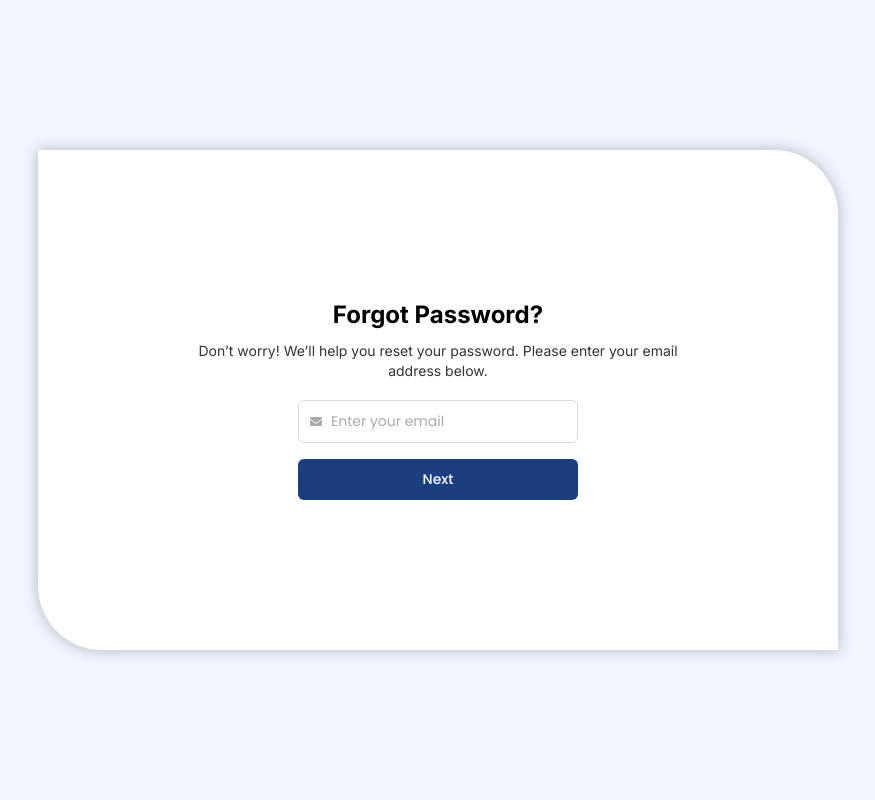
After one commit to NeoRyumasil/Proyek-Tugas-Besar-IMPAL_MoneyTime, a Flask app: page /forgot-password in a window 1280 px wide. The commit adds this page. Shown: the whole page, without its empty margins (202-1077 px from the left). Run offline with Flask 3, Linux system fonts and the light colour scheme.

Commit message:
penambahan forgot password dan remmember me checkbox

```diff
--- /dev/null
+++ b/MoneyTime/View/Templates/forgot_password.html
@@ -0,0 +1,80 @@
+<!DOCTYPE html>
+<html lang="en">
+<head>
+    <meta charset="UTF-8">
+    <meta name="viewport" content="width=device-width, initial-scale=1.0">
+    <title>MoneyTime - Reset Password</title>
+    <link rel="stylesheet" href="https://cdnjs.cloudflare.com/ajax/libs/font-awesome/6.5.2/css/all.min.css">
+    <link rel="stylesheet" href="{{ url_for('static', filename='styleForgotPassword.css') }}">
+</head>
+<body>
+
+    <div class="main-container">
+
+        <div class="step-container" id="step-1-email">
+            <form class="step-form" id="form-send-otp">
+                <h1>Forgot Password?</h1>
+                <p>Don’t worry! We’ll help you reset your password. Please enter your email address below.</p>
+
+                <div class="input-group">
+                    <i class="fa-solid fa-envelope"></i>
+                    <input type="email" name="email" placeholder="Enter your email" required>
+                </div>
+
+                <div id="step-1-error" class="error-message" style="display: none;"></div>
+                <button type="submit" class="submit-btn">Next</button>
+            </form>
+        </div>
+
+        <div class="step-container" id="step-2-otp" style="display: none;">
+            <form class="step-form" id="form-verify-otp">
+                <h1>Verify your email address</h1>
+                <p>We’ve sent a 4-digit verification code to your email. Please check your inbox and enter the code below.</p>
+
+                <div class="otp-input-group">
+                    <i class="fa-solid fa-key"></i>
+                    <div class="otp-inputs">
+                        <input type="text" id="otp-1" maxlength="1" required>
+                        <input type="text" id="otp-2" maxlength="1" required>
+                        <input type="text" id="otp-3" maxlength="1" required>
+                        <input type="text" id="otp-4" maxlength="1" required>
+                    </div>
+                </div>
+
+                <div id="step-2-error" class="error-message" style="display: none;"></div>
+                <button type="submit" class="submit-btn">Verify Email</button>
+
+                <p class="resend-text">Didn’t receive a code? <a href="#">Resend</a></p>
+            </form>
+        </div>
+
+        <div class="step-container" id="step-3-password" style="display: none;">
+            <form class="step-form" id="form-update-password">
+                <h1>Set a new password</h1>
+                <p>Create a strong new password for your account.</p>
+
+                <div class="input-group">
+                    <i class="fa-solid fa-lock"></i>
+                    <input type="password" name="new_password" id="new-password" placeholder="Create new password" required>
+                    <i class="fa-regular fa-eye-slash password-toggle" id="toggle-new-password"></i>
+                </div>
+
+                <div class="input-group">
+                    <i class="fa-solid fa-lock"></i>
+                    <input type="password" name="confirm_password" id="confirm-password" placeholder="Confirm new password" required>
+                    <i class="fa-regular fa-eye-slash password-toggle" id="toggle-confirm-password"></i>
+                </div>
+
+                <div id="step-3-error" class="error-message" style="display: none;"></div>
+                <button type="submit" class="submit-btn">Update Password</button>
+            </form>
+        </div>
+
+    </div>
+
+    <!-- Toast Container -->
+    <div class="toast-container" id="toast-container"></div>
+
+    <script src="{{ url_for('static', filename='scriptForgotPassword.js') }}"></script>
+</body>
+</html>
--- a/MoneyTime/View/Templates/index.html
+++ b/MoneyTime/View/Templates/index.html
@@ -10,7 +10,7 @@
     <div class="header-guest">
         <div class="header-guest-container">
             <div class="name-and-logo">
-                <img class="image-13-icon" alt="" src="{{ url_for('static', filename='logo_moneytime.png') }}">
+                <img class="image-13-icon" alt="" src="{{ url_for('static', filename='logoMoneyTime.svg') }}">
                 <div class="name">
                     <div class="logo">MoneyTime</div>
                 </div>
--- /dev/null
+++ b/MoneyTime/View/static/scriptForgotPassword.js
@@ -0,0 +1,265 @@
+document.addEventListener('DOMContentLoaded', () => {
+
+    // Get the steps
+    const step1 = document.getElementById('step-1-email');
+    const step2 = document.getElementById('step-2-otp');
+    const step3 = document.getElementById('step-3-password');
+
+    // Get the forms
+    const form1 = document.getElementById('form-send-otp');
+    const form2 = document.getElementById('form-verify-otp');
+    const form3 = document.getElementById('form-update-password');
+
+    // Get error divs
+    const error1 = document.getElementById('step-1-error');
+    const error2 = document.getElementById('step-2-error');
+    const error3 = document.getElementById('step-3-error');
+
+    // Toast container
+    const toastContainer = document.getElementById('toast-container');
+
+    // Function to show toast
+    function showToast(message, type = 'success') {
+        const toast = document.createElement('div');
+        toast.className = `toast ${type}`;
+        toast.textContent = message;
+        toastContainer.appendChild(toast);
+
+        // Trigger animation
+        setTimeout(() => {
+            toast.classList.add('show');
+        }, 100);
+
+        // Remove toast after 3 seconds
+        setTimeout(() => {
+            toast.classList.remove('show');
+            setTimeout(() => {
+                toastContainer.removeChild(toast);
+            }, 300);
+        }, 3000);
+    }
+
+    // Handle Form 1: Send OTP
+    form1.addEventListener('submit', async (e) => {
+        e.preventDefault();
+        error1.style.display = 'none';
+        const formData = new FormData(form1);
+
+        try {
+            const response = await fetch('/send-otp', {
+                method: 'POST',
+                body: formData
+            });
+            const result = await response.json();
+
+            if (result.success) {
+                step1.style.display = 'none'; // Hide step 1
+                step2.style.display = 'block'; // Show step 2
+                showToast('OTP sent to your email!', 'success');
+            } else {
+                error1.textContent = result.message;
+                error1.style.display = 'block';
+                showToast(result.message, 'error');
+            }
+        } catch (err) {
+            error1.textContent = 'An error occurred. Please try again.';
+            error1.style.display = 'block';
+            showToast('An error occurred. Please try again.', 'error');
+        }
+    });
+
+    // OTP Input Handling
+    const otpInputs = document.querySelectorAll('.otp-inputs input');
+    let otpValue = '';
+
+    otpInputs.forEach((input, index) => {
+        input.addEventListener('input', (e) => {
+            // Allow only numbers
+            e.target.value = e.target.value.replace(/[^0-9]/g, '');
+
+            // Move to next input if current is filled
+            if (e.target.value && index < otpInputs.length - 1) {
+                otpInputs[index + 1].focus();
+            }
+
+            // Update OTP value
+            updateOtpValue();
+        });
+
+        input.addEventListener('keydown', (e) => {
+            if (e.key === 'Backspace' && !e.target.value && index > 0) {
+                otpInputs[index - 1].focus();
+            }
+        });
+
+        input.addEventListener('paste', (e) => {
+            e.preventDefault();
+            const paste = e.clipboardData.getData('text');
+            const pasteArray = paste.split('').slice(0, 4);
+
+            pasteArray.forEach((char, i) => {
+                if (otpInputs[index + i] && char.match(/[0-9]/)) {
+                    otpInputs[index + i].value = char;
+                }
+            });
+
+            updateOtpValue();
+            // Focus next empty input or last input
+            const nextEmpty = Array.from(otpInputs).find(inp => !inp.value);
+            if (nextEmpty) {
+                nextEmpty.focus();
+            } else {
+                otpInputs[otpInputs.length - 1].focus();
+            }
+        });
+    });
+
+    function updateOtpValue() {
+        otpValue = Array.from(otpInputs).map(input => input.value).join('');
+    }
+
+    // Handle Form 2: Verify OTP
+    form2.addEventListener('submit', async (e) => {
+        e.preventDefault();
+        error2.style.display = 'none';
+
+        if (otpValue.length !== 4) {
+            error2.textContent = 'Please enter the complete 4-digit code.';
+            error2.style.display = 'block';
+            showToast('Please enter the complete 4-digit code.', 'error');
+            return;
+        }
+
+        const formData = new FormData();
+        formData.append('otp', otpValue);
+
+        try {
+            const response = await fetch('/verify-otp', {
+                method: 'POST',
+                body: formData
+            });
+            const result = await response.json();
+
+            if (result.success) {
+                step2.style.display = 'none'; // Hide step 2
+                step3.style.display = 'block'; // Show step 3
+                showToast('Email verified successfully!', 'success');
+            } else {
+                error2.textContent = result.message;
+                error2.style.display = 'block';
+                showToast(result.message, 'error');
+            }
+        } catch (err) {
+            error2.textContent = 'An error occurred. Please try again.';
+            error2.style.display = 'block';
+            showToast('An error occurred. Please try again.', 'error');
+        }
+    });
+
+    // Timer for resend OTP
+    let resendTimer = null;
+    let timeLeft = 30;
+
+    function startResendTimer() {
+        const resendLink = document.querySelector('.resend-text a');
+        resendLink.style.pointerEvents = 'none';
+        resendLink.style.color = '#ccc';
+        resendLink.textContent = `Resend in ${timeLeft}s`;
+
+        resendTimer = setInterval(() => {
+            timeLeft--;
+            resendLink.textContent = `Resend in ${timeLeft}s`;
+
+            if (timeLeft <= 0) {
+                clearInterval(resendTimer);
+                resendLink.style.pointerEvents = 'auto';
+                resendLink.style.color = '#1A3E7F';
+                resendLink.textContent = 'Resend';
+                timeLeft = 30;
+            }
+        }, 1000);
+    }
+
+    // Start timer when step 2 is shown
+    const observer = new MutationObserver((mutations) => {
+        mutations.forEach((mutation) => {
+            if (mutation.type === 'attributes' && mutation.attributeName === 'style') {
+                const target = mutation.target;
+                if (target.id === 'step-2-otp' && target.style.display === 'block') {
+                    startResendTimer();
+                }
+            }
+        });
+    });
+
+    observer.observe(step2, { attributes: true, attributeFilter: ['style'] });
+
+    // Handle resend link click
+    document.querySelector('.resend-text a').addEventListener('click', (e) => {
+        e.preventDefault();
+        if (timeLeft === 30) {
+            // Simulate resend OTP
+            showToast('OTP resent to your email!', 'success');
+            startResendTimer();
+        }
+    });
+
+    // Handle Form 3: Update Password
+    form3.addEventListener('submit', async (e) => {
+        e.preventDefault();
+        error3.style.display = 'none';
+
+        const newPass = document.getElementById('new-password').value;
+        const confirmPass = document.getElementById('confirm-password').value;
+
+        if (newPass !== confirmPass) {
+            error3.textContent = 'Passwords do not match.';
+            error3.style.display = 'block';
+            showToast('Passwords do not match.', 'error');
+            return;
+        }
+
+        const formData = new FormData(form3);
+        try {
+            const response = await fetch('/update-password', {
+                method: 'POST',
+                body: formData
+            });
+            const result = await response.json();
+
+            if (result.success) {
+                showToast('Password updated successfully!', 'success');
+                // Redirect to login page after a short delay
+                setTimeout(() => {
+                    window.location.href = '/auth'; // Redirect to your login page
+                }, 1500);
+            } else {
+                error3.textContent = result.message;
+                error3.style.display = 'block';
+                showToast(result.message, 'error');
+            }
+        } catch (err) {
+            error3.textContent = 'An error occurred. Please try again.';
+            error3.style.display = 'block';
+            showToast('An error occurred. Please try again.', 'error');
+        }
+    });
+
+    // --- Password Toggle Function (copied from your scriptRegisLogin.js) ---
+    function setupPasswordToggle(inputId, toggleId) {
+        const passwordInput = document.getElementById(inputId);
+        const toggleIcon = document.getElementById(toggleId);
+
+        if (passwordInput && toggleIcon) {
+            toggleIcon.addEventListener('click', () => {
+                const type = passwordInput.getAttribute('type') === 'password' ? 'text' : 'password';
+                passwordInput.setAttribute('type', type);
+                toggleIcon.classList.toggle('fa-eye');
+                toggleIcon.classList.toggle('fa-eye-slash');
+            });
+        }
+    }
+
+    setupPasswordToggle('new-password', 'toggle-new-password');
+    setupPasswordToggle('confirm-password', 'toggle-confirm-password');
+});
--- /dev/null
+++ b/MoneyTime/View/static/styleForgotPassword.css
@@ -0,0 +1,219 @@
+@import url('https://fonts.googleapis.com/css2?family=Poppins:wght@400;500;600;700&display=swap');
+@import url('https://fonts.googleapis.com/css2?family=Inter:wght@400;500;700&display=swap');
+
+* {
+    margin: 0;
+    padding: 0;
+    box-sizing: border-box;
+}
+
+body {
+    font-family: 'Poppins', sans-serif;
+    display: flex;
+    justify-content: center;
+    align-items: center;
+    min-height: 100vh;
+    background-color: #F0F5FF;
+    overflow: hidden;
+}
+
+.main-container {
+    width: 100%;
+    max-width: 800px;
+    min-height: 500px;
+    background: white;
+    box-shadow: 0px 0px 15px rgba(0, 0, 0, 0.25);
+    border-top-right-radius: 64px;
+    border-bottom-left-radius: 64px;
+    display: flex;
+    justify-content: center;
+    align-items: center;
+    padding: 30px;
+}
+
+.step-container {
+    width: 100%;
+}
+
+.step-form {
+    max-width: 500px;
+    margin: 0 auto;
+    display: flex;
+    flex-direction: column;
+    align-items: center;
+    text-align: center;
+}
+
+.step-form h1 {
+    font-family: 'Inter', sans-serif;
+    font-size: 24px;
+    font-weight: 700;
+    color: #000;
+    margin-bottom: 12px;
+}
+
+.step-form p {
+    font-family: 'Inter', sans-serif;
+    font-size: 14px;
+    font-weight: 400;
+    color: #333;
+    line-height: 1.4;
+    margin-bottom: 20px;
+}
+
+.input-group {
+    position: relative;
+    margin-bottom: 16px;
+    width: 100%;
+    max-width: 280px; /* Controls width of input fields */
+}
+
+.input-group i {
+    position: absolute;
+    left: 12px;
+    top: 50%;
+    transform: translateY(-50%);
+    color: #aaa;
+    font-size: 12px;
+}
+
+.input-group i.password-toggle {
+    left: auto;
+    right: 12px;
+    cursor: pointer;
+}
+
+.input-group input {
+    width: 100%;
+    padding: 10px 10px 10px 32px;
+    border: 1px solid #DADADA;
+    border-radius: 6px;
+    font-size: 14px;
+    font-family: 'Poppins', sans-serif;
+}
+
+.input-group input::placeholder {
+    color: #A9A9A9;
+}
+
+.submit-btn {
+    width: 100%;
+    max-width: 280px;
+    padding: 10px;
+    background: #1A3E7F;
+    color: white;
+    font-size: 14px;
+    font-family: 'Poppins', sans-serif;
+    font-weight: 500;
+    border: none;
+    border-radius: 6px;
+    cursor: pointer;
+    transition: background-color 0.3s;
+}
+
+.submit-btn:hover {
+    background-color: #2a529a;
+}
+
+.error-message {
+    color: #e74c3c;
+    font-size: 14px;
+    margin-bottom: 15px;
+    width: 100%;
+    text-align: center;
+}
+
+.resend-text {
+    font-size: 14px;
+    color: #555;
+    margin-top: 15px;
+}
+
+.resend-text a {
+    color: #1A3E7F;
+    text-decoration: none;
+    font-weight: 600;
+}
+
+/* OTP Input Styles */
+.otp-input-group {
+    position: relative;
+    margin-bottom: 20px;
+    width: 100%;
+    max-width: 280px;
+}
+
+.otp-input-group i {
+    position: absolute;
+    left: 12px;
+    top: 50%;
+    transform: translateY(-50%);
+    color: #aaa;
+    font-size: 12px;
+    z-index: 1;
+}
+
+.otp-inputs {
+    display: flex;
+    justify-content: space-between;
+    margin-left: 32px;
+}
+
+.otp-inputs input {
+    width: 50px;
+    height: 50px;
+    border: 1px solid #DADADA;
+    border-radius: 6px;
+    font-size: 24px;
+    font-family: 'Poppins', sans-serif;
+    text-align: center;
+    background-color: #fff;
+    transition: border-color 0.3s;
+}
+
+.otp-inputs input:focus {
+    outline: none;
+    border-color: #1A3E7F;
+    box-shadow: 0 0 0 2px rgba(26, 62, 127, 0.1);
+}
+
+.otp-inputs input:not(:last-child) {
+    margin-right: 8px;
+}
+
+/* Toast Notifications */
+.toast-container {
+    position: fixed;
+    bottom: 20px;
+    right: 20px;
+    z-index: 1000;
+}
+
+.toast {
+    background-color: #4CAF50; /* Green for success */
+    color: white;
+    padding: 8px 12px;
+    border-radius: 6px;
+    margin-bottom: 8px;
+    font-size: 12px;
+    font-family: 'Poppins', sans-serif;
+    box-shadow: 0 2px 8px rgba(0, 0, 0, 0.1);
+    opacity: 0;
+    transform: translateY(15px);
+    transition: opacity 0.3s ease, transform 0.3s ease;
+    max-width: 300px;
+    word-wrap: break-word;
+}
+
+.toast.show {
+    opacity: 1;
+    transform: translateY(0);
+}
+
+.toast.error {
+    background-color: #f44336; /* Red for error */
+}
+
+.toast.success {
+    background-color: #4CAF50; /* Green for success */
+}
--- a/MoneyTime/main.py
+++ b/MoneyTime/main.py
@@ -57,15 +57,27 @@ def register():
 def login():
     email = request.form.get('login_email')
     password = request.form.get('login_password')
+    remember_me = request.form.get('remember_me')  # This will be 'on' if checked, 'off' if not
 
-     # inform pada form auth FE
+    print(f"Login attempt: email={email}, password={password}, remember_me={remember_me}")  # Debug log
+    print(f"Users in DB: {users}")  # Debug log
+
+    # inform pada form auth FE
     if email in users and users[email]['password'] == password:
         # Setelah login berhasil, simpan data pengguna di session untuk melacak status login
         session['user'] = {'username': users[email]['username'], 'email': email}
 
+        # Handle remember me: set session to permanent if checked
+        if remember_me == 'on':
+            session.permanent = True
+            # You can also store additional data in session or database for longer persistence
+            # For now, we rely on session.permanent for cookie-based persistence
+
+        print("Login successful")  # Debug log
         # Kembalikan respons JSON sukses; frontend (JavaScript) akan menangani redirect ke /dashboard (scriptRegisLogin.js line 115)
         return jsonify({'success': True, 'message': 'Login successful'})
     else:
+        print("Login failed: Invalid credentials")  # Debug log
         return jsonify({'success': False, 'message': 'Invalid email or password'})
 
 # Route dashboard: hanya bisa diakses jika user sudah login (ada di session)
@@ -83,5 +95,30 @@ def logout():
     session.pop('user', None)
     return redirect(url_for('auth'))
 
+@app.route('/forgot-password')
+def forgot_password():
+    return render_template('forgot_password.html')
+
+@app.route('/send-otp', methods=['POST'])
+def send_otp():
+    email = request.form.get('email')
+    # For now, just simulate success
+    # In real implementation, send OTP to email
+    return jsonify({'success': True, 'message': 'OTP sent to your email'})
+
+@app.route('/verify-otp', methods=['POST'])
+def verify_otp():
+    otp = request.form.get('otp')
+    # For now, just simulate success
+    # In real implementation, verify OTP
+    return jsonify({'success': True, 'message': 'OTP verified'})
+
+@app.route('/update-password', methods=['POST'])
+def update_password():
+    new_password = request.form.get('new_password')
+    # For now, just simulate success
+    # In real implementation, update password in DB
+    return jsonify({'success': True, 'message': 'Password updated'})
+
 if __name__ == '__main__':
     app.run(debug=True)
```
Also changed, not shown: MoneyTime/View/Templates/RegisLogin.html (+12 -3 lines), MoneyTime/View/static/scriptRegisLogin.js (+26 -0 lines), MoneyTime/View/static/styleRegisLogin.css (+57 -0 lines), MoneyTime/View/static/logo moneytime aga gedean.svg (added), MoneyTime/View/static/logo_moneytime.png (deleted).
